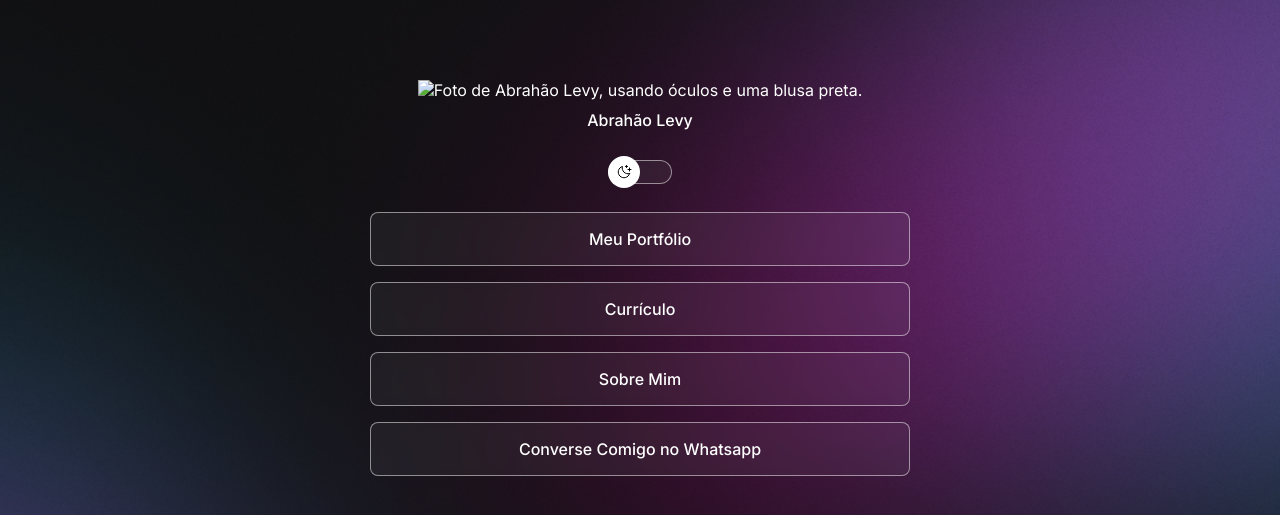
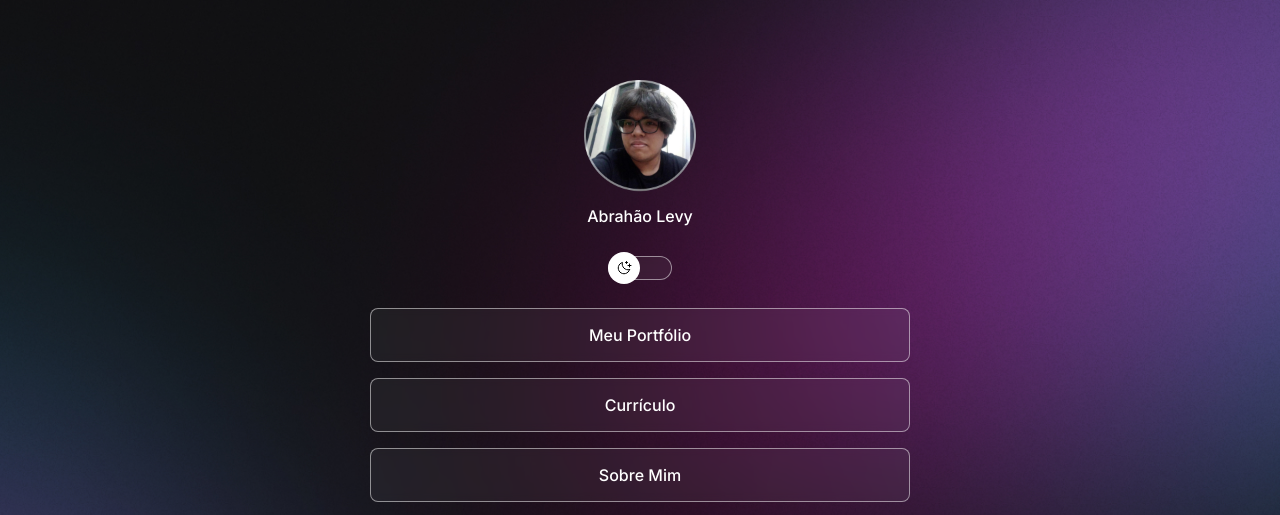
Before and after one commit to abratheglitch/projeto-devlinks, a plain HTML site: page index.html in a window 1280 px wide. Shown: the top 515 px of the page. Drawn offline with nearby package versions, Linux system fonts and the light colour scheme; the site is published under a folder, as on GitHub Pages, so addresses that start at the root find nothing.

Commit message:
fixed profile pic

```diff
--- a/index.html
+++ b/index.html
@@ -17,7 +17,7 @@
     <div id="container">
       <div id="profile">
         <img
-          src="/assets/avatar2.png"
+          src="./assets/avatar2.png"
           alt="Foto de Abrahão Levy, usando óculos e uma blusa preta."
         />
         <p>Abrahão Levy</p>
```
